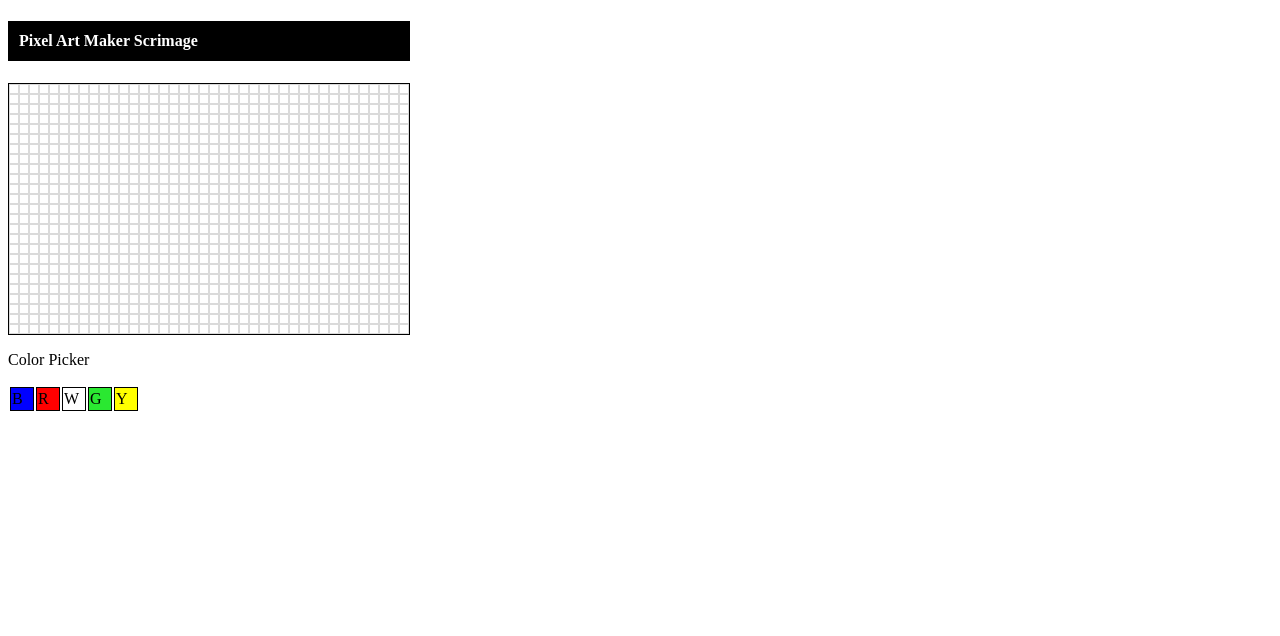
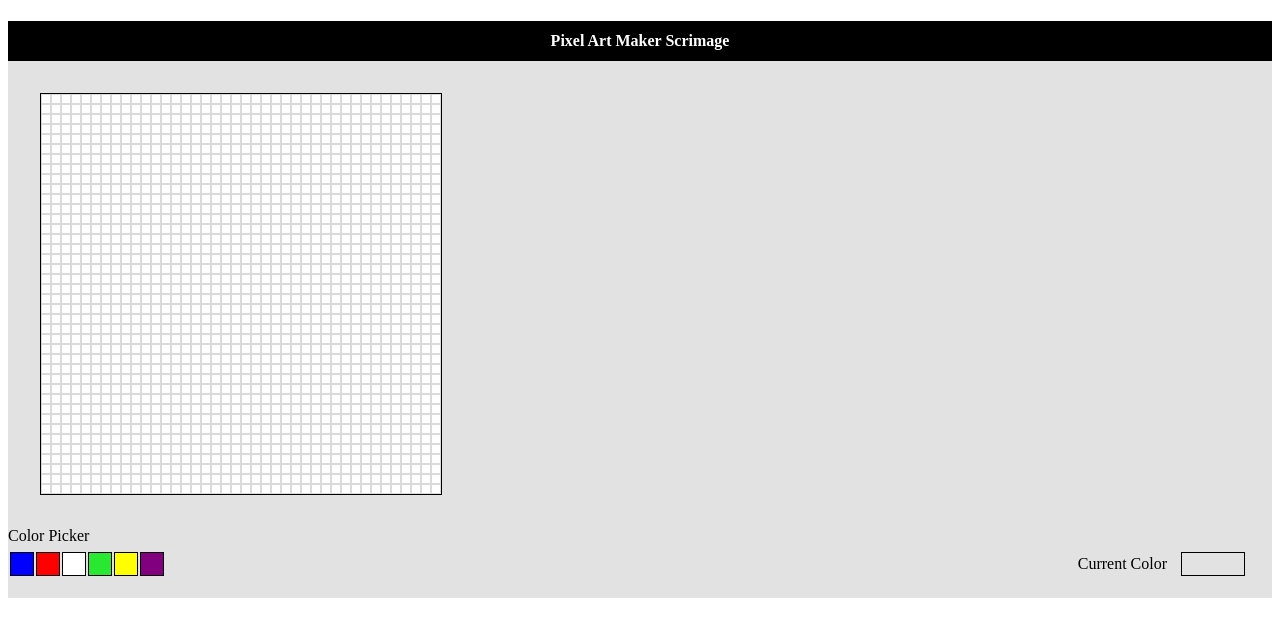
Before and after one commit to gSchool/pixel-art-maker, a plain HTML site: page index.html in a window 1280 px wide. Drawn offline with Linux system fonts and the light colour scheme.

Commit message:
made some updates

```diff
--- a/index.html
+++ b/index.html
@@ -8,6 +8,7 @@
 </head>
 
 <body>
+    <div class="background">
     <h4> Pixel Art Maker Scrimage </h4>
 
 
@@ -20,17 +21,33 @@
         </main>
 
 
+
+
             <p> Color Picker </p>
+      <div class="palette">
             <table>
                 <tr>
-          <div class="palette">
-           <td id="blue"> B </td>
-           <td id="red"> R </td>
-             <td id="white"> W </td>
-           <td id="green"> G </td>
-           <td id="yellow"> Y </td>
+                    <td id="blue"> </td>
+                    <td id="red"> </td>
+                    <td id="white"> </td>
+                    <td id="green"> </td>
+                    <td id="yellow"> </td>
+                    <td id="purple"> </td>
                 </tr>
             </table>
+
+            <table>
+                <tr>
+                   <td class="current"> Current Color</td>
+                    <td class="currentColor"> </td>
+
+                </tr>
+            </table>
+
+
+        </div>
+     </div>
+
         <script src="main.js"></script>
 </body>
 
--- a/main.css
+++ b/main.css
@@ -5,10 +5,11 @@
 
   background: rgb(255, 255, 255);
   width: 400px;
-  /*margin: auto;*/
+  margin: 2em;
   border: solid 1px black;
   /*box-sizing: border-box;*/
   /*border-spacing: 0*/
+
 }
 
 .grid {
@@ -23,23 +24,23 @@
   border-spacing: 0;
 }
 
+.background {
+    background-color: rgb(226, 226, 226);
+}
 div {
+    /*display: flex;*/
+    /*align-content: center;*/
     border-spacing: 0;
     box-sizing: border-box;
     /*margin: 0;*/
 }
-/*.palette{
- margin-top:20px;
- width:204px;
- height:102px;
- display:flex;
-}*/
-
-
-/*.colored {
-  background: green;
-  color: white;
-}*/
+.palette{
+width: 98%;
+display: flex;
+flex-wrap: nowrap;
+padding-bottom: 20px;
+justify-content: space-between;
+}
 
 td {
     border: 1px solid black;
@@ -49,10 +50,27 @@ td {
 
 h4 {
     border: 1px solid black;
-    width: 380px;
+    /*width: 400px;*/
     padding: 10px;
     background-color: black;
     color: white;
+    text-align: center;
+}
+
+p {
+    margin-bottom: 5px;
+}
+
+.current{
+    border: 0px solid black;
+    width: 100px;
+    height: 20px;
+}
+.currentColor {
+    border: 1px solid black;
+    width: 60px;
+    height: 20px;
+
 }
 
 #blue {
@@ -72,3 +90,8 @@ h4 {
 #yellow {
     background-color: yellow;
 }
+
+#purple {
+    background-color: purple;
+}
+}
--- a/main.js
+++ b/main.js
@@ -3,6 +3,7 @@
 
 
 var container = document.querySelector('.container')
+
 
 container.addEventListener('click', function(event) {
 	console.log(event.target)
@@ -11,7 +12,7 @@ container.addEventListener('click', function(event) {
   }
 })
 
-var cellCount = 1000
+var cellCount = 1600
 for (var i = 1; i <= cellCount; i++) {
   var newCell = document.createElement('div')
   newCell.classList.add('grid')
@@ -22,12 +23,14 @@ for (var i = 1; i <= cellCount; i++) {
 
 var color = "#ffffff";
 
+
+
 var paletteBlue = document.querySelector("#blue");
 var paletteRed = document.querySelector("#red");
 var paletteWhite = document.querySelector("#white");
 var paletteGreen = document.querySelector("#green");
 var paletteYellow = document.querySelector("#yellow");
-
+var palettePurple = document.querySelector("#purple");
 
 
 
@@ -59,6 +62,14 @@ paletteGreen.addEventListener("click", function(){
 
 })
 
+
+palettePurple.addEventListener("click", function(){
+ color = "purple";
+ console.log("purple");
+
+})
+
+
 var container = document.getElementsByClassName('container');
 for (let i = 0; i < container.length; i++){
  document.getElementsByClassName('grid')[i].addEventListener( 'click', function() {
```
Lines whose indentation alone changed are shown as unchanged.
